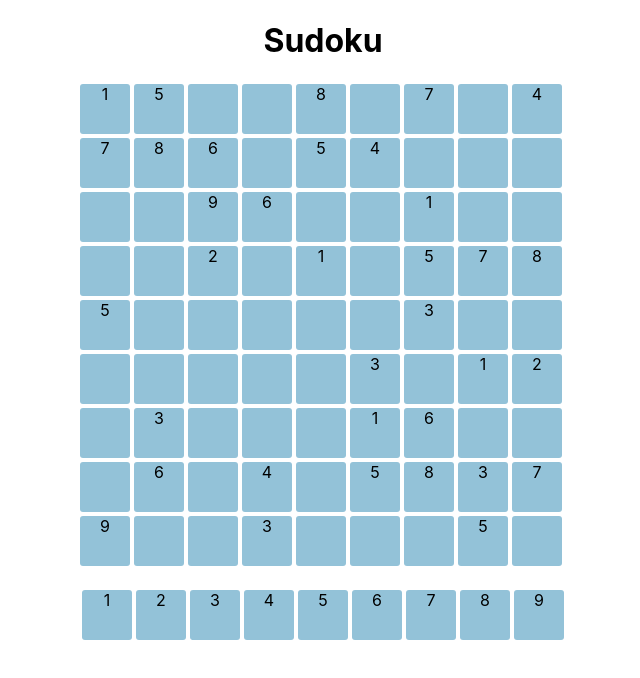
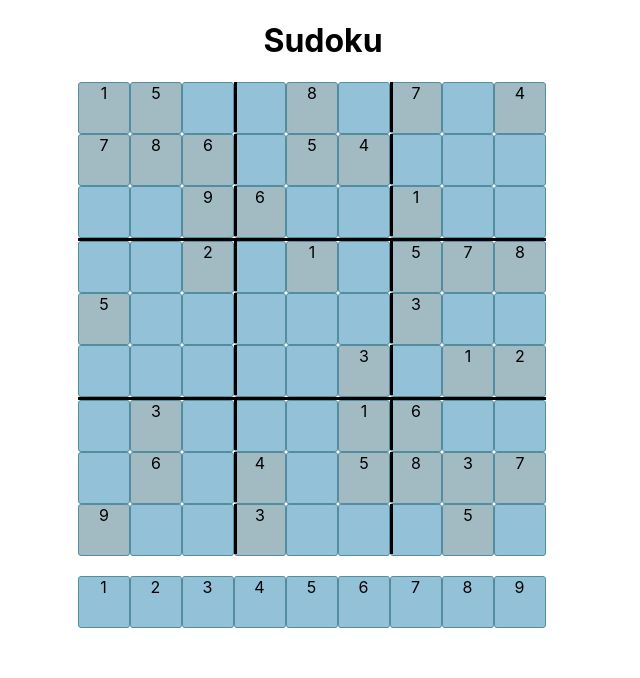
Before and after one commit to alketaademaj/Sudoku_game, a React (Create React App) app: page / in a window 1280 px wide. Shown: the top 678 px of the page, without its empty margins (317-957 px from the left). Built offline with nearby package versions, Linux system fonts and the light colour scheme.

Commit message:
cant change the original box

```diff
--- a/src/App.css
+++ b/src/App.css
@@ -4,7 +4,7 @@
   justify-content: center;
   float: center;
 }
-.centerAlign{
+.centerAlign {
   display: flex;
   width: 100%;
   margin: auto;
@@ -24,45 +24,66 @@
 .App-link {
   color: #61dafb;
 }
-
-.aBox{
-  margin:2px;
-  height:50px;
-  width:50px;
+.aBox {
+  height: 50px;
+  width: 50px;
   background-color: rgb(147, 194, 216);
-  transition: .1s ease-in-out;
+  transition: 0.1s ease-in-out;
   border-radius: 3px;
+  border: rgb(83, 142, 160) solid 1px;
+}
+.aBox:nth-child(10) {
+  border-right: black solid 3px;
 }
 .smallBox {
-  margin:2px;
-  height:50px;
-  width:50px;
+  height: 50px;
+  width: 50px;
   background-color: rgb(147, 194, 216);
-  transition: .1s ease-in-out;
+  transition: 0.1s ease-in-out;
   border-radius: 3px;
+  border: rgb(83, 142, 160) solid 1px;
 }
-.aBox:hover{
+.aBox:hover,
+.smallBox:hover {
   background-color: rgb(83, 142, 160);
 }
-.allBox{
+.allBox {
   /* display: flex; */
-  margin:none;
+  margin: none;
 }
-.nineBox{
-  display:flex;
+.nineBox {
+  position: relative;
+  display: flex;
   flex-direction: row;
   flex-wrap: wrap;
   /* justify-content: space-between;   */
 }
-
-.complete{
+.nineBox:nth-child(3),
+.nineBox:nth-child(6) {
+  border-bottom: black solid 3px;
+}
+.complete {
   display: flex;
   flex-wrap: wrap;
   width: 490px;
 }
-
 .selectNro {
-  display: inline-block;
   display: flex;
+  margin-right: 23px;
   margin-top: 20px;
 }
+.dummyDiv {
+  border-left: black solid 3px;
+  position: absolute;
+  height: 50px;
+  top: 0;
+}
+.dummyDivParent {
+  position: relative;
+}
+.blockBox {
+  background-color: rgb(162, 186, 194);
+}
+.currentBox {
+  background-color: rgb(83, 142, 160);
+}
--- a/src/App.js
+++ b/src/App.js
@@ -6,6 +6,7 @@ import { useState, useEffect } from 'react'; // for normal imports, for example
 
 function App() {
 
+  const [initialvalue, setinitialvalue] = useState(["1", "5", null, null, "8", null, "7", null, "4", "7", "8", "6", null, "5", "4", null, null, null, null, null, "9", "6", null, null, "1", null, null, null, null, "2", null, "1", null, "5", "7", "8", "5", null, null, null, null, null, "3", null, null, null, null, null, null, null, "3", null, "1", "2", null, "3", null, null, null, "1", "6", null, null, null, "6", null, "4", null, "5", "8", "3", "7", "9", null, null, "3", null, null, null, "5", null]) //setnumbValue, the method, allows you to change the state
   const [numbvalue, setnumbValue] = useState(["1", "5", null, null, "8", null, "7", null, "4", "7", "8", "6", null, "5", "4", null, null, null, null, null, "9", "6", null, null, "1", null, null, null, null, "2", null, "1", null, "5", "7", "8", "5", null, null, null, null, null, "3", null, null, null, null, null, null, null, "3", null, "1", "2", null, "3", null, null, null, "1", "6", null, null, null, "6", null, "4", null, "5", "8", "3", "7", "9", null, null, "3", null, null, null, "5", null]) //setnumbValue, the method, allows you to change the state
   const [selected, setSelected] = useState(Array(2))
 
@@ -63,7 +64,7 @@ function App() {
     <div className="App">
       <h1>Sudoku</h1>
       <div className="centerAlign">
-        <CompleteBox numbValue={numbvalue} selected={selected} changeSelected={onclick} />
+        <CompleteBox numbValue={numbvalue} initialvalue={initialvalue} selected={selected} changeSelected={onclick} />
       </div>
       <div className="centerAlign">
         <SelectNumber numbValue={numbvalue} selected={selected} setnumbValue={setnumbValue} />
--- a/src/components/ChangeNumber.jsx
+++ b/src/components/ChangeNumber.jsx
@@ -1,20 +1,24 @@
-import React from 'react'
+import React from "react";
 
 function ChangeNumber(props) {
+  //I NEED A NEW ARRAY WITH VALUES THAT WILL BE PUSHED TO ABOX AS A NEW DIV AND THEN STYLE THAT DIV
+  //Delete the previous div and push a new one to its place
 
-    const sudokuChange = () => {
-        if(props.numbValue[props.selected[0]*9 + props.selected[1]] == null) {
-         const tempCopy = [...props.numbValue]
-        tempCopy[props.selected[0]*9 + props.selected[1]] = props.value;
-        props.setnumbValue(tempCopy);
-        }
+  const sudokuChange = () => {
+    if (props.numbValue[props.selected[0] * 9 + props.selected[1]] == null) {
+      const tempCopy = [...props.numbValue];
+      tempCopy[props.selected[0] * 9 + props.selected[1]] = props.value;
+      props.setnumbValue(tempCopy);
     }
+  };
 
-    return (
-        <div>
-            <div className="smallBox" onClick = {sudokuChange}>{props.value}</div>
-        </div>
-    )
+  return (
+    <div>
+      <div className="smallBox" onClick={sudokuChange}>
+        {props.value}
+      </div>
+    </div>
+  );
 }
 
-export default ChangeNumber
+export default ChangeNumber;
--- a/src/components/CompleteBox.jsx
+++ b/src/components/CompleteBox.jsx
@@ -13,6 +13,7 @@ export class CompleteBox extends Component {
           passingValue={this.props.changeSelected}
           selected={this.props.selected}
           numbValue={this.props.numbValue}
+          initialvalue={this.props.initialvalue}
         />
       );
     }
--- a/src/components/NineBox.js
+++ b/src/components/NineBox.js
@@ -7,13 +7,18 @@ export class NineBox extends Component {
 
     render() {
 
-        const column = [0,1,2,3,4,5,6,7,8]
+        const column = [0, 1, 2, 3, 4, 5, 6, 7, 8]
 
         return (
             <div className="nineBox">
 
                 {column.map((ind, val) => {
-                    return <NumberBox key = {ind} column = {ind} passingValue = {this.props.passingValue} row = {this.props.row} selected = {this.props.selected}  numbValue = {this.props.numbValue} />
+                    if (ind === 3 || ind === 6) {
+                        return <div key={ind} className="dummyDivParent" ><NumberBox column={ind} passingValue={this.props.passingValue} row={this.props.row} selected={this.props.selected} initialvalue={this.props.initialvalue} numbValue={this.props.numbValue} /> <div className="dummyDiv"> </div></div>
+                    }
+                    else {
+                        return <NumberBox key={ind} column={ind} initialvalue={this.props.initialvalue} passingValue={this.props.passingValue} row={this.props.row} selected={this.props.selected} numbValue={this.props.numbValue} />
+                    }
                 })}
             </div>
         )
--- a/src/components/NumberBox.js
+++ b/src/components/NumberBox.js
@@ -8,25 +8,39 @@ export class NumberBox extends Component {
     this.state = {
       address: [this.props.row, this.props.column],
       selected: this.props.selected,
-      color: ''
+      color: '',
     };
   }
- //--> whenever the state or props update, the component rerenders
+  //--> whenever the state or props update, the component rerenders
 
-  componentDidUpdate(prevProps) { //this.state without a condition -> goes to infinite loop
-    if (prevProps.selected !== this.props.selected) { //what the value of selected was before this one
-      // console.log(this.props.selected.toString(),this.state.address.toString())
-      if (this.props.selected.toString() === this.state.address.toString()) {
-        this.setState({ color: 'rgb(43, 134, 161)' })
-        //  console.log("blue color set for ", this.state.address)
-      }
-      else {
-        this.setState({ color: 'rgb(147, 194, 216)' })
-        //  console.log("pink color set for ", this.state.address)
-      }
-      this.setState({ selected: this.props.selected });
+  //  componentDidUpdate(prevProps) { //this.state without a condition -> goes to infinite loop
+  //    if (prevProps.selected !== this.props.selected) { //what the value of selected was before this one
+  //       console.log(this.props.selected.toString(),this.state.address.toString())
+  //      if (this.props.selected.toString() === this.state.address.toString()) {
+  //        this.setState({ color: 'rgb(43, 134, 161)' })
+  //          console.log("blue color set for ", this.state.address)
+  //       }
+  //       else {
+  //         this.setState({ color: 'rgb(147, 194, 216)' })
+  //          console.log("pink color set for ", this.state.address)
+  //      }
+  //      this.setState({ selected: this.props.selected });
+  //    }
+  //   };
+  //initialvalue={this.props.initialvalue}
+
+  createBlockBox = () => {
+    if (this.props.initialvalue[this.props.row * 9 + this.props.column] !== null) {
+      //add two classes
+      return "aBox blockBox"
     }
-  };
+    else if (this.props.selected.toString() === [this.props.row, this.props.column].toString()) {
+      return "aBox currentBox blockBox"
+    }
+    else {
+      return "aBox"
+    }
+  }
 
   render() {
     // console.log(this.props.selected)
@@ -38,8 +52,8 @@ export class NumberBox extends Component {
     return (
       <div className="allBox">
         <div
-          className="aBox" style={{ backgroundColor: this.state.color }} onClick={() => this.props.passingValue(this.props.row, this.props.column)} >
-            {this.props.numbValue[this.props.row*9 + this.props.column]}
+          className={this.createBlockBox()} style={{ backgroundColor: this.state.color }} onClick={() => this.props.passingValue(this.props.row, this.props.column)} >
+          {this.props.numbValue[this.props.row * 9 + this.props.column]}
         </div>
       </div>
     );
```
Also changed, not shown: 1 other file (tests, documents, lock files or other folders).
